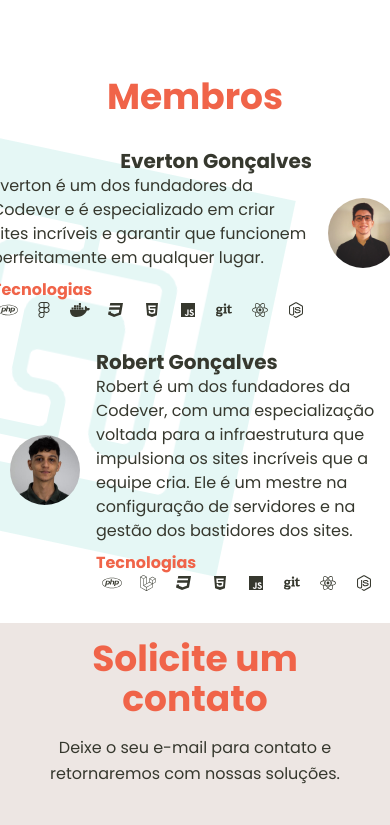
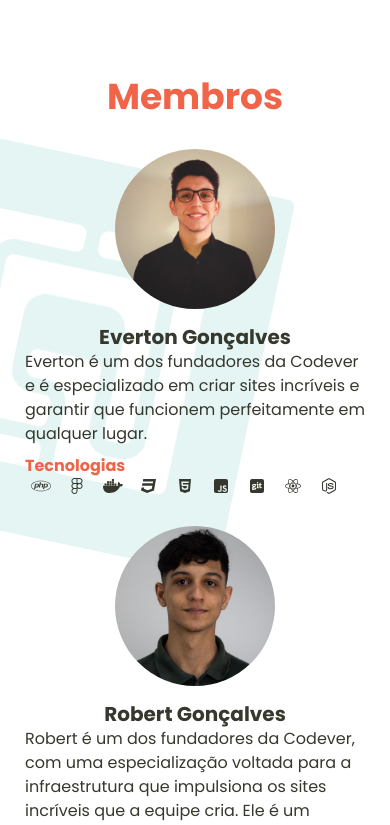
Before and after one commit to dsgeverton/codever_portifolio, a Next.js app: page / in a window 390 px wide. Shown: the part 1480-2305 px from the top of the page. Built offline with nearby package versions, Linux system fonts and the light colour scheme.

Commit message:
fix: ajustes no layout responsive

```diff
--- a/src/app/Members/index.tsx
+++ b/src/app/Members/index.tsx
@@ -4,7 +4,7 @@ import everton from '../assets/images/members/everton.jpg';
 import robert from '../assets/images/members/robert.jpg';
 import codever from '../assets/codever.png';
 
-import {faDocker, faHtml5, faCss3, faReact, faNodeJs, faJs, faGit} from '@fortawesome/free-brands-svg-icons'
+import {faDocker, faHtml5, faCss3, faReact, faNodeJs, faSquareJs, faSquareGit} from '@fortawesome/free-brands-svg-icons'
 import { FontAwesomeIcon } from "@fortawesome/react-fontawesome";
 import { faPhp } from "@fortawesome/free-brands-svg-icons/faPhp";
 import { faLaravel } from "@fortawesome/free-brands-svg-icons/faLaravel";
@@ -13,24 +13,24 @@ import { faFigma } from "@fortawesome/free-brands-svg-icons/faFigma";
 export default function Members() {
     return (
         <section className="flex flex-col relative w-full items-center text-darkText py-8 px-0 gap-8 bg-white">
-            <Image className="absolute w-96 opacity-10 z-0 rotate-12 top-28 right-1/3" src={codever} alt="" />
+            <Image className="absolute w-96 opacity-10 z-0 rotate-12 top-28 right-1/3 rounded-lg" src={codever} alt="" />
             <h1 className="text-titulo text-4xl font-bold text-center">Membros</h1>
-            <div className="w-full flex px-40 z-10">
-                <article className="flex w-full flex-row-reverse gap-4 justify-center s20:justify-end items-center">
+            <div className="w-full flex justify-center s20:justify-start s20:px-40 px-4 z-10">
+                <article className="flex flex-col s20:flex-row-reverse gap-4 items-center">
                     <Image className="w-40 s20:w-80 rounded-full" src={everton} alt="Everton" />
                     <div className="">
-                        <h3 className="font-bold text-darkText leading-tight text-xl text-end">Everton Gonçalves</h3>
+                        <h3 className="font-bold text-darkText leading-tight text-xl text-center s20:text-end">Everton Gonçalves</h3>
                         <p className="max-w-[340px]">Everton é um dos fundadores da Codever e é especializado em criar sites incríveis e garantir que funcionem perfeitamente em qualquer lugar.</p>
                         <div className="mt-2">
                             <h4 className="font-bold text-titulo">Tecnologias</h4>
-                            <div className="flex gap-1">
+                            <div className="flex gap-1 w-full flex-wrap">
                                 <FontAwesomeIcon className="w-8" icon={faPhp} />
                                 <FontAwesomeIcon className="w-8" icon={faFigma} />
                                 <FontAwesomeIcon className="w-8" icon={faDocker} />
                                 <FontAwesomeIcon className="w-8" icon={faCss3} />
                                 <FontAwesomeIcon className="w-8" icon={faHtml5} />
-                                <FontAwesomeIcon className="w-8" icon={faJs} />
-                                <FontAwesomeIcon className="w-8" icon={faGit} />
+                                <FontAwesomeIcon className="w-8" icon={faSquareJs} />
+                                <FontAwesomeIcon className="w-8" icon={faSquareGit} />
                                 <FontAwesomeIcon className="w-8" icon={faReact} />
                                 <FontAwesomeIcon className="w-8" icon={faNodeJs} />
                             </div>
@@ -38,21 +38,21 @@ export default function Members() {
                     </div>
                 </article>
             </div>
-            <div className="w-full flex px-40 z-10">
-                <article className="flex w-full gap-4 justify-center s20:justify-end items-center">
+            <div className="w-full flex justify-center s20:justify-end s20:px-40 px-4 z-10">
+                <article className="flex flex-col s20:flex-row gap-4 items-center">
                     <Image className="w-40 s20:w-80 rounded-full" src={robert} alt="Robert" />
                     <div className="">
-                        <h3 className="font-bold text-darkText leading-tight text-xl text-start">Robert Gonçalves</h3>
+                        <h3 className="font-bold text-darkText leading-tight text-xl text-center s20:text-start">Robert Gonçalves</h3>
                         <p className="max-w-[340px]">Robert é um dos fundadores da Codever, com uma especialização voltada para a infraestrutura que impulsiona os sites incríveis que a equipe cria. Ele é um mestre na configuração de servidores e na gestão dos bastidores dos sites.</p>
                         <div className="mt-2">
                             <h4 className="font-bold text-titulo">Tecnologias</h4>
-                            <div className="flex gap-1">
+                            <div className="flex gap-1 flex-wrap">
                                 <FontAwesomeIcon className="w-8" icon={faPhp} />
                                 <FontAwesomeIcon className="w-8" icon={faLaravel} />
                                 <FontAwesomeIcon className="w-8" icon={faCss3} />
                                 <FontAwesomeIcon className="w-8" icon={faHtml5} />
-                                <FontAwesomeIcon className="w-8" icon={faJs} />
-                                <FontAwesomeIcon className="w-8" icon={faGit} />
+                                <FontAwesomeIcon className="w-8" icon={faSquareJs} />
+                                <FontAwesomeIcon className="w-8" icon={faSquareGit} />
                                 <FontAwesomeIcon className="w-8" icon={faReact} />
                                 <FontAwesomeIcon className="w-8" icon={faNodeJs} />
                             </div>
```
